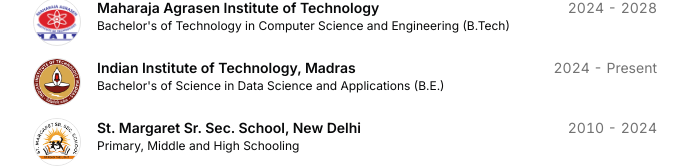
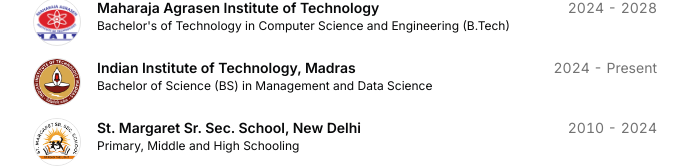
Before and after one commit to arpan-lol/portfolio, a Next.js app: page / in a window 1280 px wide. Shown: the part 468-636 px from the top of the page, without its empty margins (295-983 px from the left). Built offline with nearby package versions, Linux system fonts and the light colour scheme.

Commit message:
update major

```diff
--- a/src/data/resume.tsx
+++ b/src/data/resume.tsx
@@ -137,7 +137,7 @@
     {
       school: "Indian Institute of Technology, Madras",
       href: "https://www.iitm.ac.in",
-      degree: "Bachelor's of Science in Data Science and Applications (B.E.)",
+      degree: "Bachelor of Science (BS) in Management and Data Science",
       logoUrl: "/iitm.png",
       start: "2024",
       end: "Present",
```
